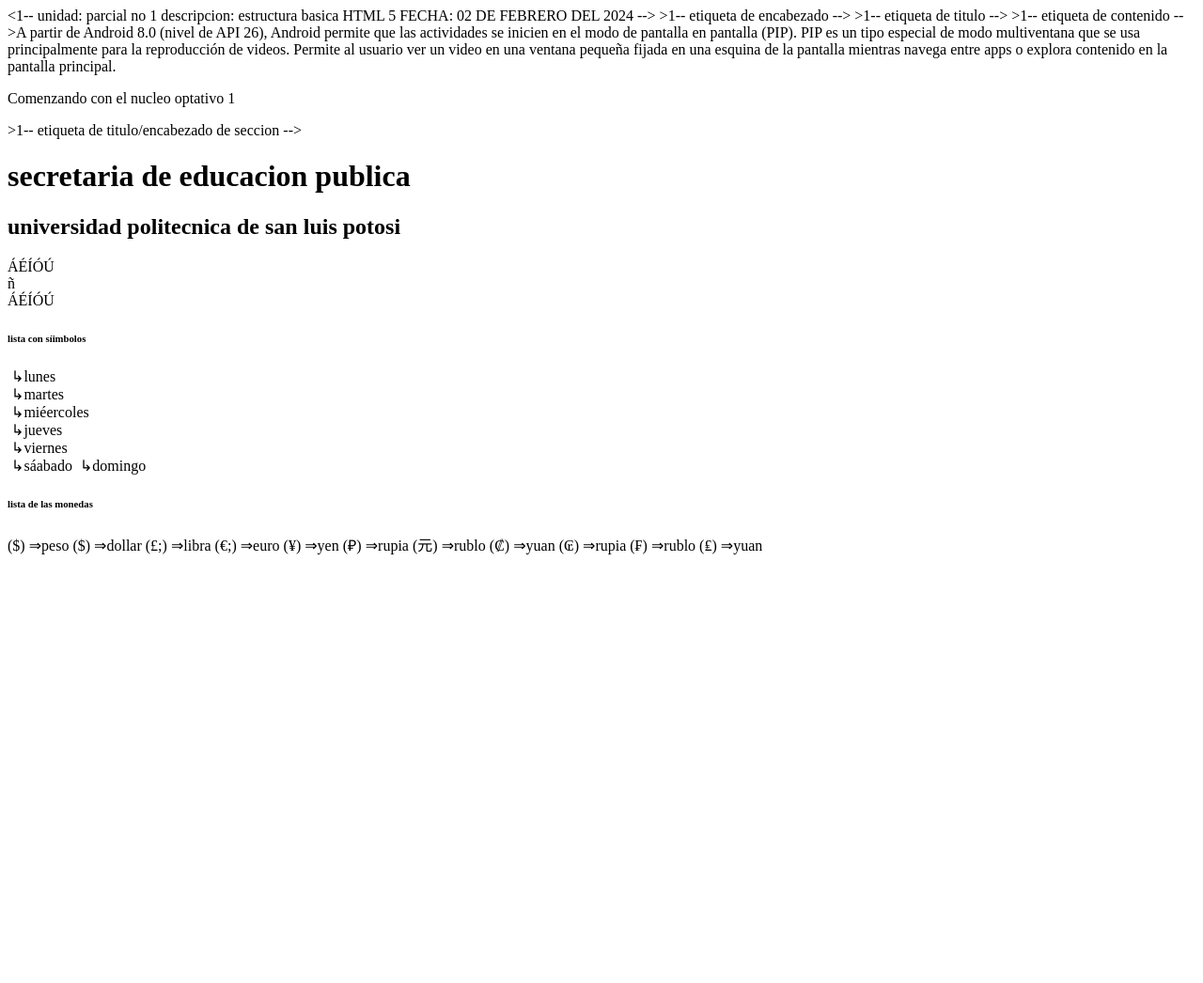
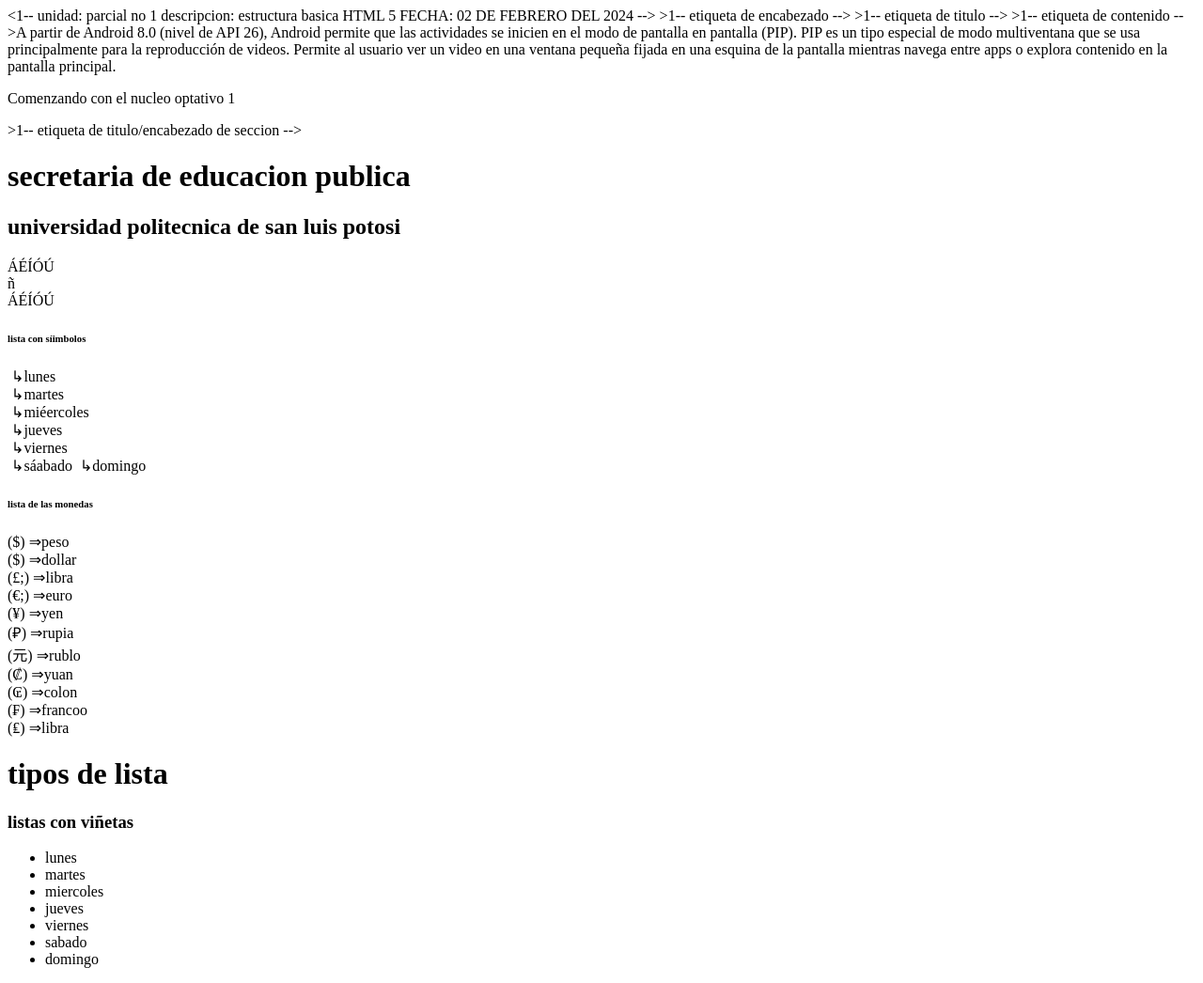
Before and after one commit to fernandodejesus/milasaneitor320.github.io, a plain HTML site: page index.html in a window 1280 px wide. Shown: the whole page at 94% size. Before the commit the page ends 800 px from the top, so only its background shows below. Drawn offline with Linux system fonts and the light colour scheme.

Commit message:
Update index.html
mas cambios

```diff
--- a/index.html
+++ b/index.html
@@ -33,17 +33,28 @@
         &nbsp;&#8627;s&aacute;abado
         &nbsp;&#8627;domingo<br>
         <h6> lista de las monedas</h6>
-        <img src="<https://flagsapi.com/MX/flat/64.png>" alt="">(&dollar;) &rArr;peso
-        <img src="<https://flagsapi.com/MG/flat/64.png>" alt="">(&dollar;) &rArr;dollar
-        <img src="<https://flagsapi.com/MM/flat/64.png>" alt="">(&pound;;) &rArr;libra
-        <img src="<https://flagsapi.com/MH/flat/64.png>" alt="">(&euro;;) &rArr;euro
-        <img src="<https://flagsapi.com/MN/flat/64.png>" alt="">(&yen;) &rArr;yen
-        <img src="<https://flagsapi.com/MO/flat/64.png>" alt="">(&#8381;) &rArr;rupia
-        <img src="<https://flagsapi.com/MP/flat/64.png>" alt="">(&#20803;) &rArr;rublo
-        <img src="<https://flagsapi.com/MZ/flat/64.png>" alt="">(&#8353;) &rArr;yuan
-        <img src="<https://flagsapi.com/MO/flat/64.png>" alt="">(&#8354;) &rArr;rupia
-        <img src="<https://flagsapi.com/MP/flat/64.png>" alt="">(&#8355;) &rArr;rublo
-        <img src="<https://flagsapi.com/MZ/flat/64.png>" alt="">(&#8356;) &rArr;yuan
+        <img src="<https://flagsapi.com/MX/flat/64.png>" alt="">(&dollar;) &rArr;peso<br>
+        <img src="<https://flagsapi.com/MG/flat/64.png>" alt="">(&dollar;) &rArr;dollar<br>
+        <img src="<https://flagsapi.com/MM/flat/64.png>" alt="">(&pound;;) &rArr;libra<br>
+        <img src="<https://flagsapi.com/MH/flat/64.png>" alt="">(&euro;;) &rArr;euro<br>
+        <img src="<https://flagsapi.com/MN/flat/64.png>" alt="">(&yen;) &rArr;yen<br>
+        <img src="<https://flagsapi.com/MO/flat/64.png>" alt="">(&#8381;) &rArr;rupia<br>
+        <img src="<https://flagsapi.com/MP/flat/64.png>" alt="">(&#20803;) &rArr;rublo<br>
+        <img src="<https://flagsapi.com/MZ/flat/64.png>" alt="">(&#8353;) &rArr;yuan<br>
+        <img src="<https://flagsapi.com/MO/flat/64.png>" alt="">(&#8354;) &rArr;colon<br>
+        <img src="<https://flagsapi.com/MP/flat/64.png>" alt="">(&#8355;) &rArr;francoo<br>
+        <img src="<https://flagsapi.com/MZ/flat/64.png>" alt="">(&#8356;) &rArr;libra<br>
+<h1>tipos de lista </h1>
+<h3>listas con vi&ntilde;etas </h3>
+    <ul>
+       <li>lunes</li>
+        <li>martes</li>
+        <li>miercoles</li>
+        <li>jueves</li>
+        <li>viernes</li>
+        <li>sabado</li>
+        <li>domingo</li>
+    </ul>
 
 
 
```
